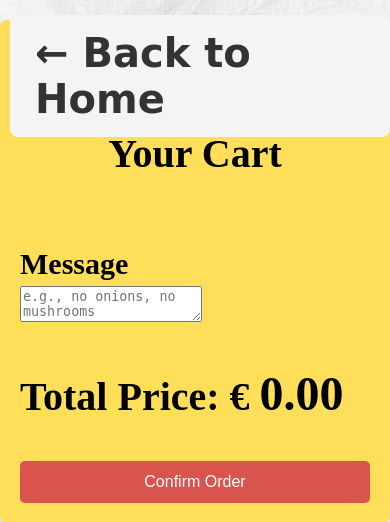
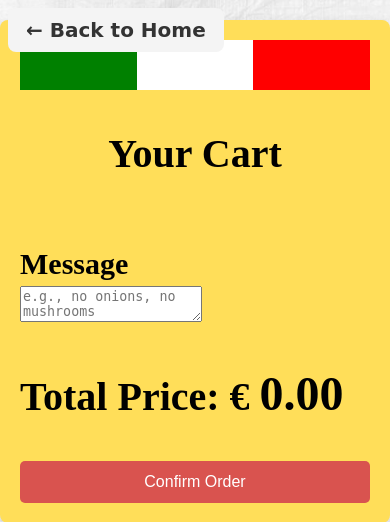
Before and after one commit to toent/TeamNULL, a Flask app: page /order in a window 390 px wide. Shown: the top 522 px of the page. Run offline with Flask 3, Linux system fonts and the light colour scheme; some web fonts are replaced.

Commit message:
back button in order page

```diff
--- a/static/css/order.css
+++ b/static/css/order.css
@@ -201,24 +201,36 @@ input[type="tel"]:focus {
     font-family: "Italiana", serif;
 }
 
-/*Back button*/
+/* Back button */
 .back-button {
     position: absolute;
-    top: 15px;
+    top: 10px;
     left: 10px;
     background-color: #f4f4f4;
     color: #333;
-    padding: 15px 25px;
+    padding: 12px 20px; /* Reduced padding */
     border: none;
     border-radius: 8px;
-    font-size: 40px;
+    font-size: 24px; /* Adjusted font size */
     font-weight: bold;
     cursor: pointer;
     text-decoration: none;
     transition: background-color 0.3s;
 }
+
+/* Hover effect */
 .back-button:hover {
     background-color: #ddd;
+}
+
+/* Adjustments for small screens */
+@media (max-width: 600px) {
+    .back-button {
+        top: 8px;
+        left: 8px;
+        padding: 10px 18px;
+        font-size: 20px;
+    }
 }
 
 /* Responsive design adjustments */
```
